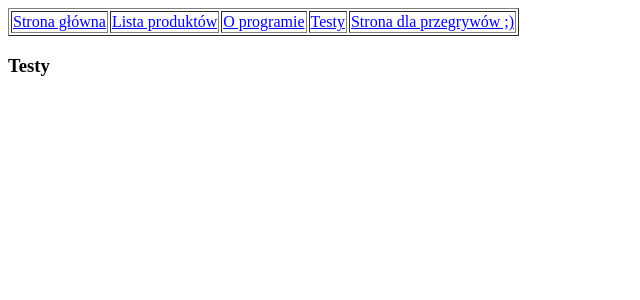
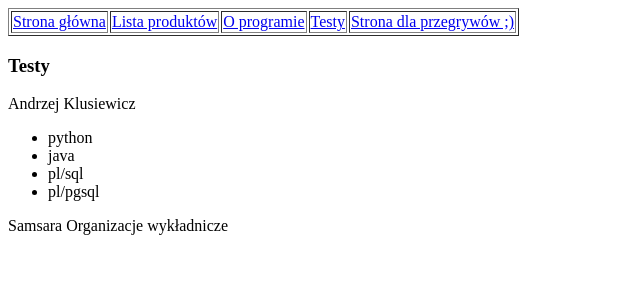
Before and after one commit to andrzejklusiewicz33/python_21_11_2022, a Flask app: page /tests in a window 1280 px wide. Shown: the top 300 px of the page, without its empty margins (0-640 px from the left). Run offline with Flask 2, Linux system fonts and the light colour scheme.

Commit message:
zadanie 56

```diff
--- a/web/app.py
+++ b/web/app.py
@@ -1,4 +1,5 @@
 from flask import Flask, render_template
+from domain import *
 
 app = Flask(__name__)
 
@@ -16,9 +17,17 @@ def show_products():
 def about():
     return render_template("about.html")
 
+class Favourites:
+    film=None
+    book=None
+
 @app.route('/tests')
 def tests():
-    return render_template("tests.html")
+    jezyki=['python','java','pl/sql','pl/pgsql']
+    f=Favourites()
+    f.film='Samsara'
+    f.book='Organizacje wykładnicze'
+    return render_template("tests.html",first_name="Andrzej",last_name="Klusiewicz",langs=jezyki,favourites=f)
 
 if __name__ == '__main__':
     app.run(debug=True,port=80)
@@ -35,3 +44,8 @@ if __name__ == '__main__':
 #flask page templates
 
 #przerwa do 14:40
+
+#56. W osobnym module o nazwie domain.py umieść klasę Author
+#Klasa ta ma posiadać pola first_name,last_name,email,phone_number
+#W kontrolerze ekranu "/about" stwórz obiekt klasy Author, zapelnij go danymi
+#i wyświetl te dane na ekranie /about
--- a/web/templates/tests.html
+++ b/web/templates/tests.html
@@ -7,5 +7,13 @@
 <body>
 {% include 'menu.html' %}
 <h3>Testy</h3>
+{{ first_name }} {{ last_name }}
+{#{{ langs }}#}
+<ul>
+    {% for l in langs %}
+        <li>{{ l }}</li>
+    {% endfor %}
+</ul>
+{{ favourites.film }} {{ favourites.book }}
 </body>
 </html>
```
